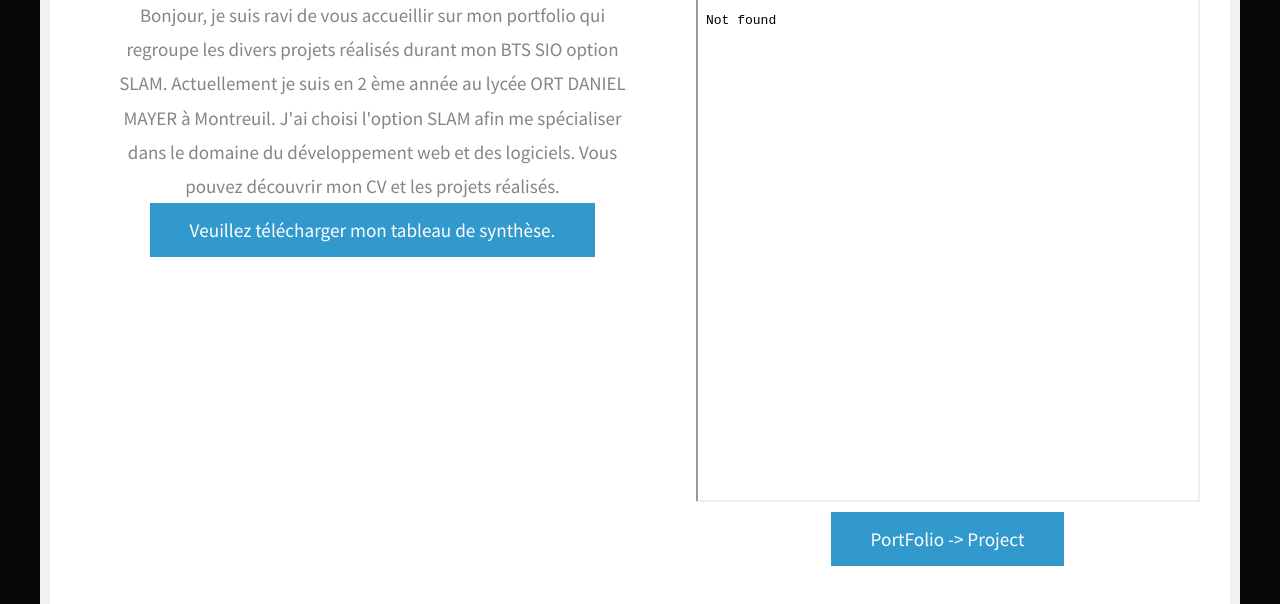
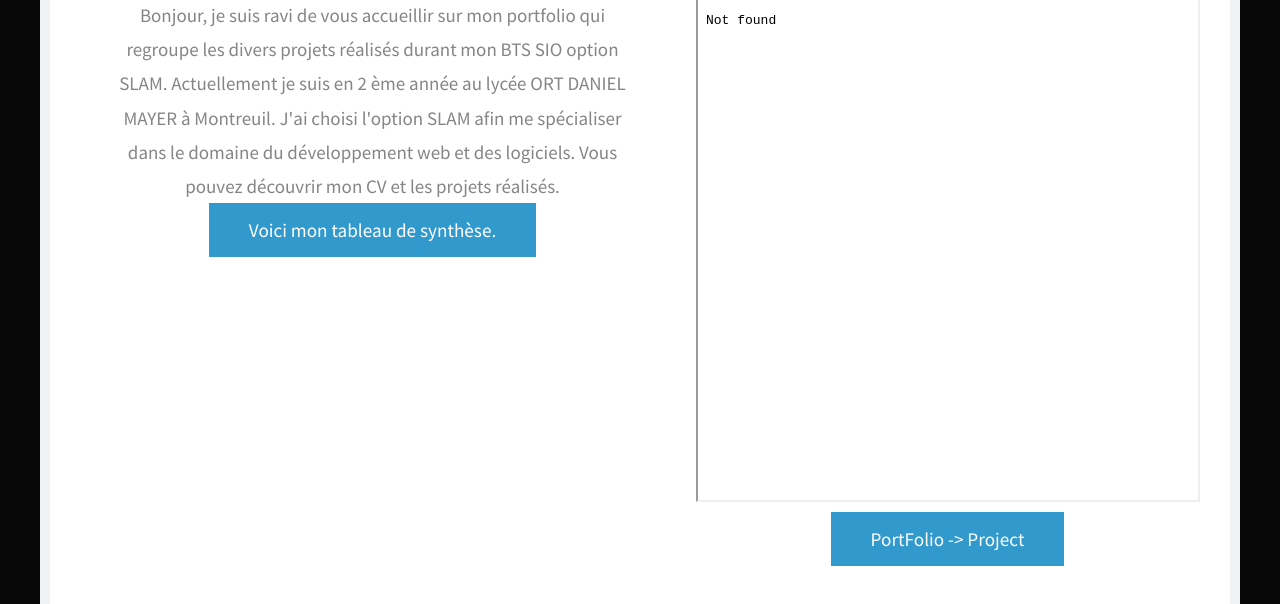
Before and after one commit to YoelSillam/PortFolio-SillamYoel, a plain HTML site: page index.html in a window 1280 px wide. Both pictures are taken after a click on the link "Introduction". Shown: the part 148-752 px from the top of the page. Drawn offline with Linux system fonts and the light colour scheme; grey boxes are pictures that could not be loaded.

Commit message:
Update index.html

```diff
--- a/index.html
+++ b/index.html
@@ -115,7 +115,7 @@
                         domaine du
                         développement web et des logiciels.
                         Vous pouvez découvrir mon CV et les projets réalisés.</br>
-                         <a href="img/Tableau de synthèse - Epreuve E4 - BTS SIO 2023 Sillam Yoël.pdf" class="tm-btn tm-btn-primary mfp-prevent-close tm-btn-next">Veuillez télécharger mon tableau de synthèse.</a>
+                         <a href="img/Tableau-de-synthèse-Epreuve-E4-BTS-SIO-2023-Sillam-Yoël.pdf" class="tm-btn tm-btn-primary mfp-prevent-close tm-btn-next">Voici mon tableau de synthèse.</a>
 
                     </p>
                 </div>
```
